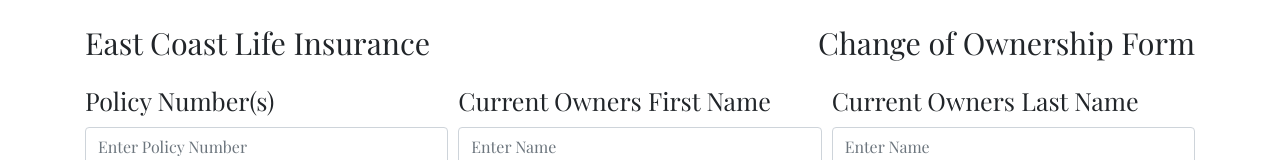
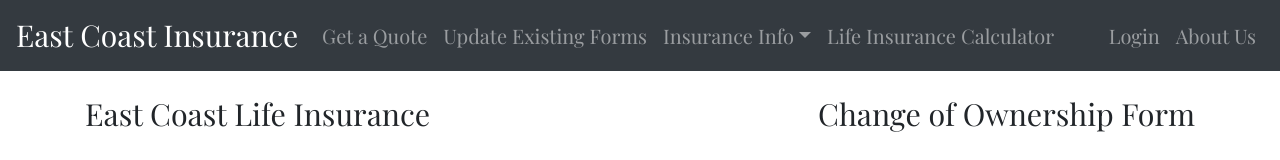
Before and after one commit to diana603/project3, a React (Create React App) app in the folder client/: page /OwnershipForm in a window 1280 px wide. Shown: the top 160 px of the page. Built offline with nearby package versions, Linux system fonts and the light colour scheme; no server answers.

Commit message:
nav bar added

```diff
--- a/client/src/pages/BeneficiaryForm.js
+++ b/client/src/pages/BeneficiaryForm.js
@@ -1,7 +1,8 @@
 import React, { useState } from 'react';
 import customer from './customer.css';
 import { states } from "./states";
-import { Form, Col, Button, Container } from 'react-bootstrap/'
+import { Form, Col, Button, Container } from 'react-bootstrap/';
+import Nav from "../components/Nav";
 
 const BeneficiaryForm = () => {
     const [state, setState] = useState("");
@@ -19,6 +20,8 @@
         }
     }
     return (
+        <>
+        <Nav />
         <Container className="beneForm">
             <div className="introSentence">
                 <p> East Coast Life Insurance </p>
@@ -345,6 +348,7 @@
         </div>
     </Form>
         </Container>
+    </>
     )
 }
 export default BeneficiaryForm;
--- a/client/src/pages/OwnershipForm.js
+++ b/client/src/pages/OwnershipForm.js
@@ -1,7 +1,9 @@
 import React, { useState } from 'react';
 import customer from './customer.css';
 import { states } from "./states";
-import { Form, Col, Button, Container } from 'react-bootstrap/'
+import { Form, Col, Button, Container } from 'react-bootstrap/';
+import Nav from "../components/Nav";
+
 
 export default function OwnershipForm() {
     const [state, setState] = useState("");
@@ -19,6 +21,8 @@
         }
     }
     return (
+        <>
+        <Nav />
         <Container className="beneForm">
             <div className="introSentence">
                 <p> East Coast Life Insurance </p>
@@ -284,5 +288,6 @@
         </div>
 
         </Container>
+        </>
     )
 }
```
